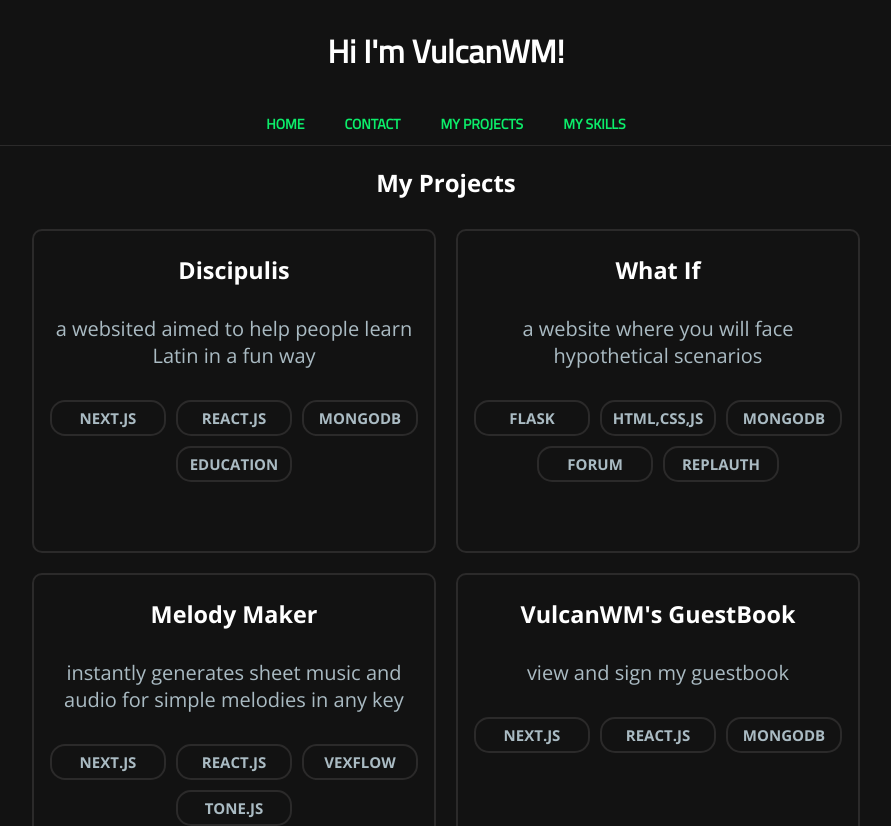
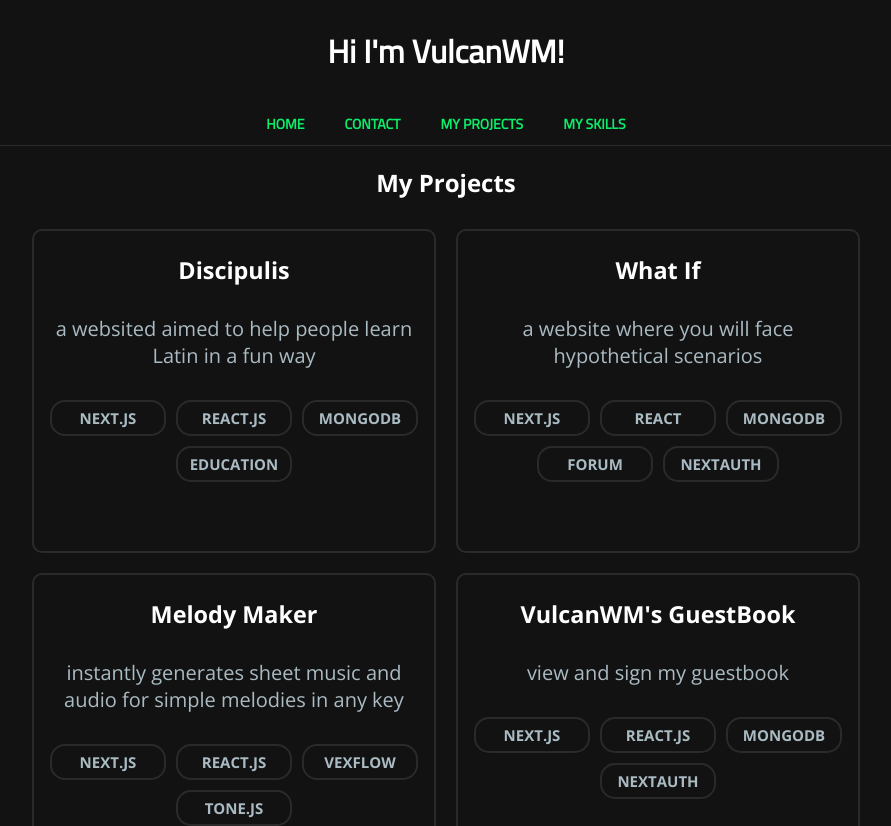
Before and after one commit to VulcanWM/vulcanwm, a Next.js app: page /projects in a window 1280 px wide. Shown: the top 826 px of the page, without its empty margins (194-1085 px from the left). Built offline with nearby package versions, Linux system fonts and the light colour scheme.

Commit message:
Update projects.js

```diff
--- a/lists/projects.js
+++ b/lists/projects.js
@@ -5,9 +5,9 @@ export const projects = {
     "Tags": ["Next.js", "React.js", "MongoDB", "Education"]
   },
   "What If": {
-    "Link": "https://what-if.vulcanwm.repl.co",
+    "Link": "https://what-if-scenarios.vercel.app",
     "Desc": "a website where you will face hypothetical scenarios",
-    "Tags": ["Flask", "HTML,CSS,JS", "MongoDB", "Forum", "ReplAuth"]
+    "Tags": ["Next.js", "React", "MongoDB", "Forum", "NextAuth"]
   },
   "Melody Maker": {
     "Link": "https://melody-maker-theta.vercel.app/",
@@ -17,7 +17,7 @@ export const projects = {
   "VulcanWM's GuestBook": {
     "Link": "https://vulcanwm-guestbook.vercel.app/",
     "Desc": "view and sign my guestbook",
-    "Tags": ['Next.js', 'React.js', 'MongoDB']
+    "Tags": ['Next.js', 'React.js', 'MongoDB', "NextAuth"]
   },
   "Global CSS Art": {
     "Link": "https://global-css-art.vercel.app/",
```
